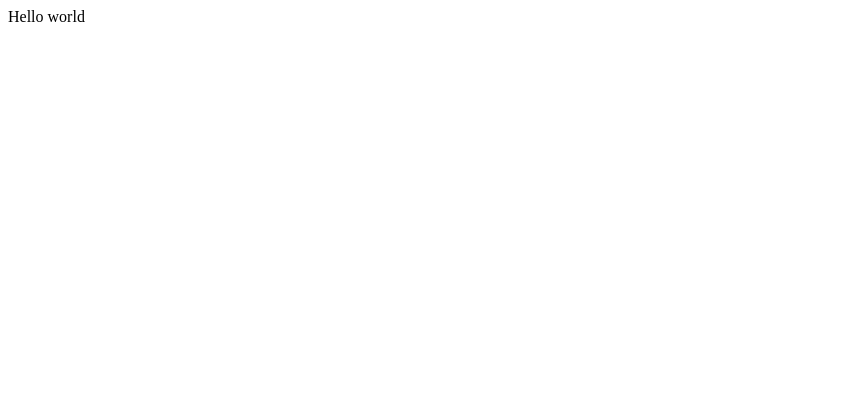
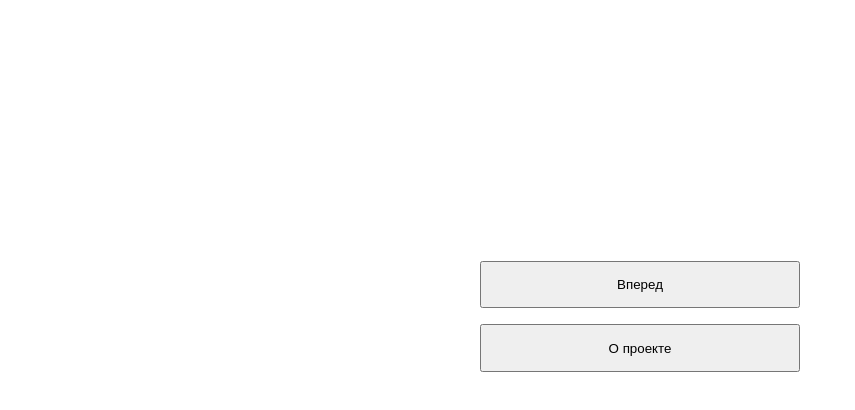
Before and after one commit to Naakinn/arctic-map, a website: page index.html in a window 1280 px wide. Shown: the whole page, without its empty margins (0-855 px from the left). Drawn offline with Linux system fonts and the light colour scheme.

Commit message:
[init] Basic root template

```diff
--- a/index.html
+++ b/index.html
@@ -4,8 +4,12 @@
     <meta charset="UTF-8">
     <meta name="viewport" content="width=device-width, initial-scale=1.0">
     <title>My Static Web Application</title>
+    <link rel="stylesheet" href="static/style.css">
 </head>
 <body>
-    Hello world
+    <div class="container-root">
+        <button class="btn-root"><p class="btn-root-text">Вперед</p></button>
+        <button class="btn-root"><p class="btn-root-text">О проекте</p></button>
+    </div>
 </body>
 </html>
--- /dev/null
+++ b/static/style.css
@@ -0,0 +1,13 @@
+.container-root {
+    display: flex;
+    flex-direction: column;
+    margin-top: 20%;
+    margin-left: auto;
+    margin-right: auto;
+    width: 20rem;
+}
+
+.btn-root {
+    margin-top: 0.5rem;
+    margin-bottom: 0.5rem;
+}
```
